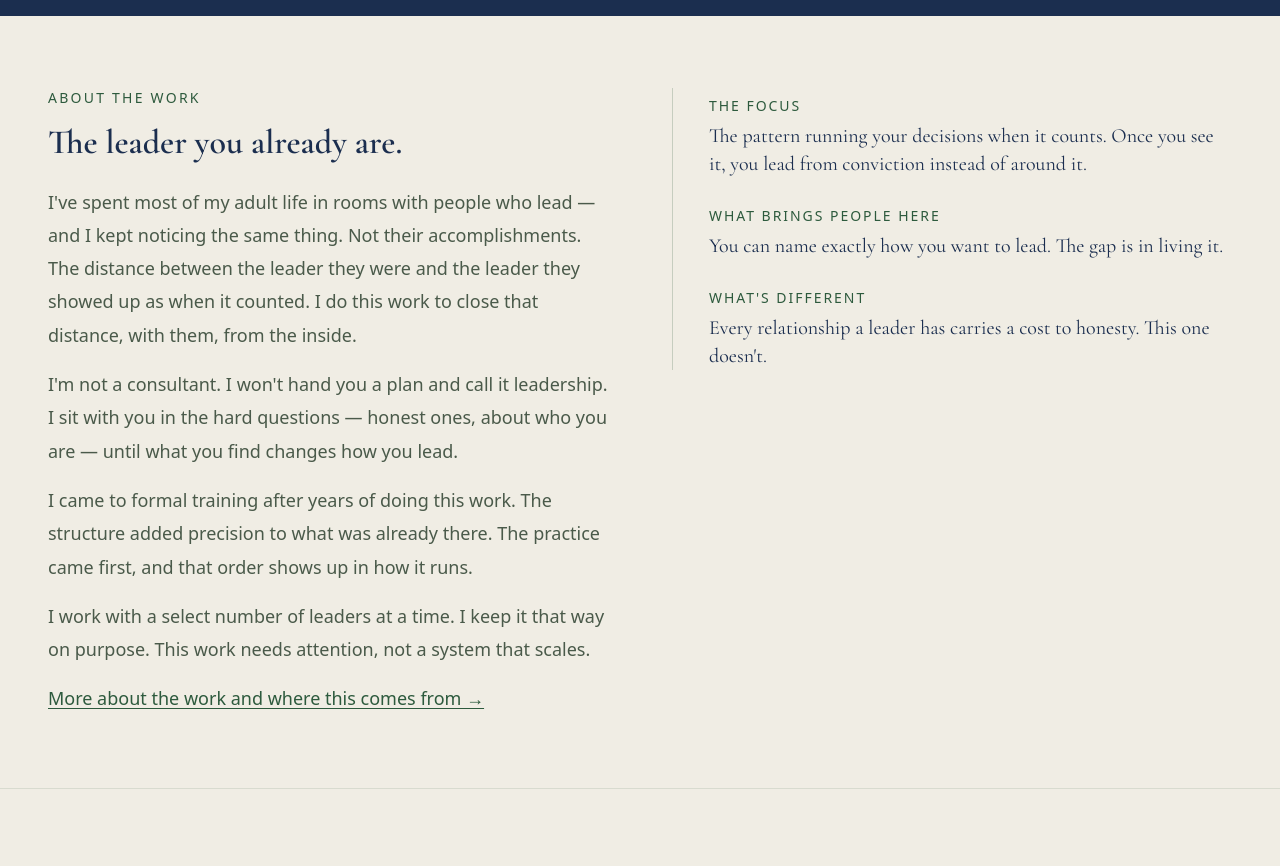
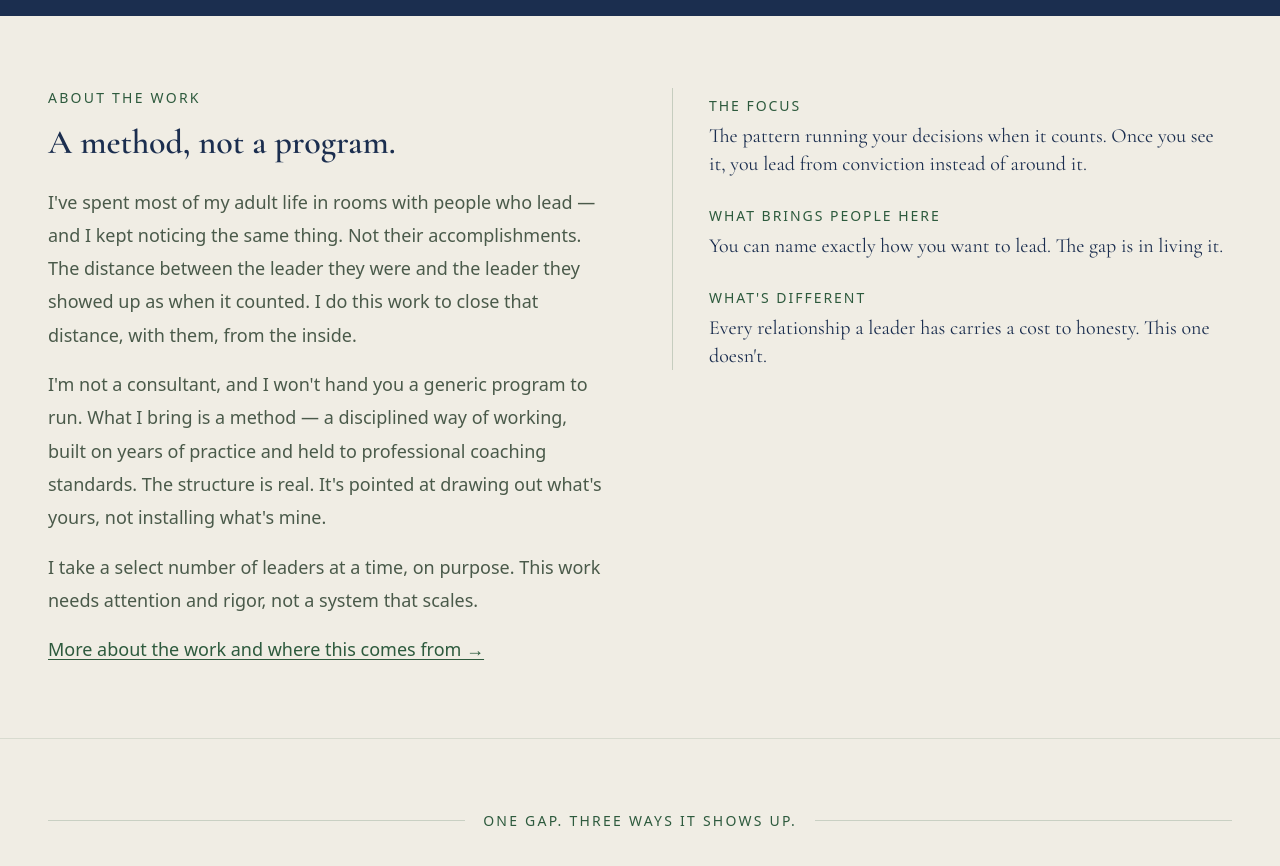
Before and after one commit to ClayConnerCoaching/clayconnercoaching, a plain HTML site: page index.html in a window 1280 px wide. Shown: the part 640-1506 px from the top of the page. Drawn offline with nearby package versions, Linux system fonts and the light colour scheme.

Commit message:
Add files via upload
6-10-26 2nd upload for index

```diff
--- a/index.html
+++ b/index.html
@@ -616,12 +616,11 @@
 <section class="about">
   <div>
     <div class="about-eye">About the work</div>
-    <h2 class="about-hl">The leader you already are.</h2>
+    <h2 class="about-hl">A method, not a program.</h2>
     <div class="about-body">
       <p>I've spent most of my adult life in rooms with people who lead — and I kept noticing the same thing. Not their accomplishments. The distance between the leader they were and the leader they showed up as when it counted. I do this work to close that distance, with them, from the inside.</p>
-      <p>I'm not a consultant. I won't hand you a plan and call it leadership. I sit with you in the hard questions &mdash; honest ones, about who you are &mdash; until what you find changes how you lead.</p>
-      <p>I came to formal training after years of doing this work. The structure added precision to what was already there. The practice came first, and that order shows up in how it runs.</p>
-      <p>I work with a select number of leaders at a time. I keep it that way on purpose. This work needs attention, not a system that scales.</p>
+      <p>I'm not a consultant, and I won't hand you a generic program to run. What I bring is a method &mdash; a disciplined way of working, built on years of practice and held to professional coaching standards. The structure is real. It's pointed at drawing out what's yours, not installing what's mine.</p>
+      <p>I take a select number of leaders at a time, on purpose. This work needs attention and rigor, not a system that scales.</p>
       <p><a href="about.html" class="body-link">More about the work and where this comes from &rarr;</a></p>
     </div>
   </div>
```
